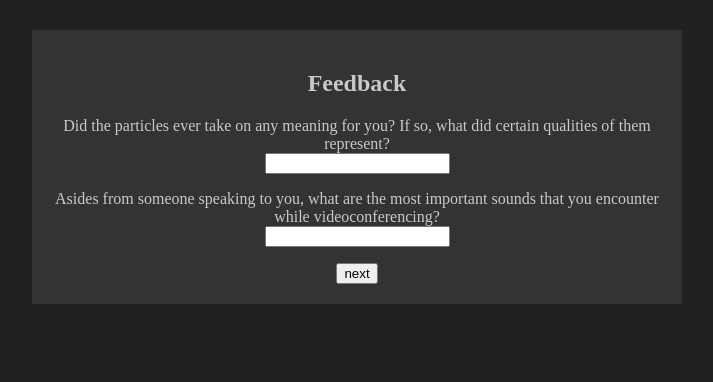
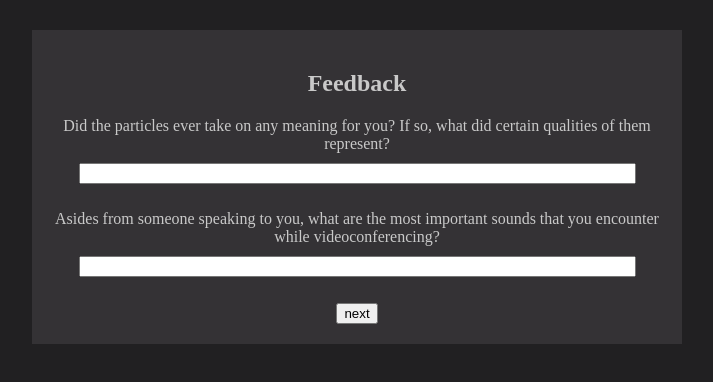
Before and after one commit to dvdmrn/audio-context-study-redux, a website: page static/feedback.html in a window 1280 px wide. Shown: the whole page, without its empty margins (283-996 px from the left). Drawn offline with Linux system fonts and the light colour scheme; no server answers.

Commit message:
UI tweaks

```diff
--- a/static/feedback.html
+++ b/static/feedback.html
@@ -17,12 +17,12 @@
 
             <p>
                 Did the particles ever take on any meaning for you? If so, what did certain qualities of them represent? <br>
-                <input type="text" id="meaning" width="100%">
+                    <input type="text" id="meaning" class="feedbackFields">
             </p>
 
             <p>
                 Asides from someone speaking to you, what are the most important sounds that you encounter while videoconferencing?<br>
-                <input type="text" id="sounds" width="100%">
+                <input type="text" id="sounds" class="feedbackFields">
             </p>
 
             <button id="nextScreen">next</button>
--- a/static/js/affective-video-manager.js
+++ b/static/js/affective-video-manager.js
@@ -66,7 +66,7 @@ let nextVideo = () => {
     pData.push({
         audio:conditions[vidIndex].audio,
         viz:conditions[vidIndex].viz,
-        env:conditions[vidIndex].env,
+        env: conditions[vidIndex].env,
         file:conditions[vidIndex].file,
         responses:responses
     })
--- a/static/style.css
+++ b/static/style.css
@@ -126,3 +126,9 @@ a{
     padding: 10px;
 
 }
+
+.feedbackFields{
+    width:90%;
+    margin-bottom:10px;
+    margin-top:10px;
+}
```
